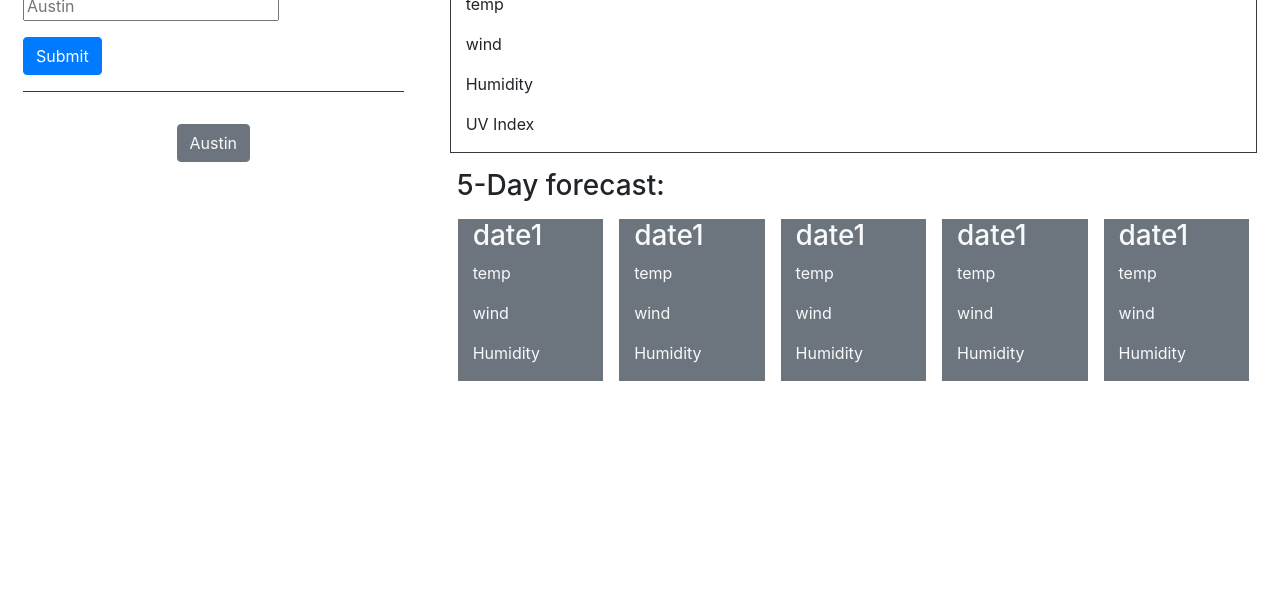
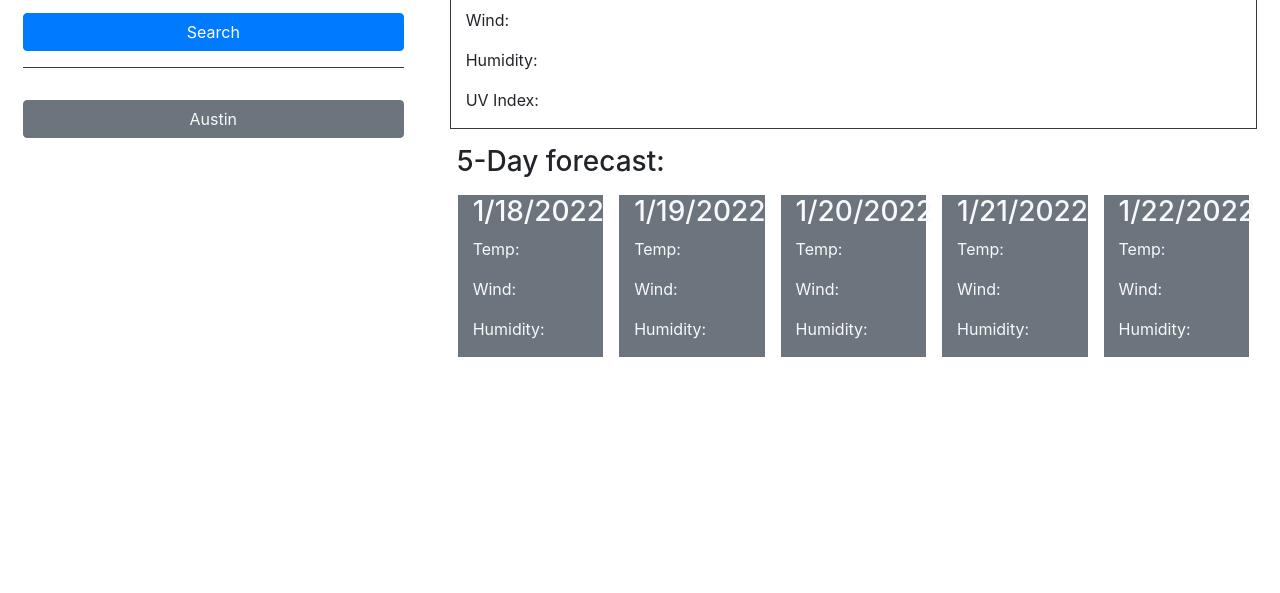
Before and after one commit to francis-bond/weatherdashboard, a plain HTML site: page index.html in a window 1280 px wide. Shown: the part 207-800 px from the top of the page. Drawn offline with nearby package versions, Linux system fonts and the light colour scheme.

Commit message:
Added code to display current date and future dates.

```diff
--- a/Assets/js/script.js
+++ b/Assets/js/script.js
@@ -6,4 +6,81 @@
             // take the input value
             // use an if statement to change color of the UV index depending on conditions
 
-    //
+    // 8e7deb96b85c9cfd811e749262bcb2c2 API key
+
+var submit = document.getElementById("submit");
+var input = document.getElementById("input");
+var apiKey = "8e7deb96b85c9cfd811e749262bcb2c2";
+var longitude = "";
+var latitude = "";
+var search = "";
+var title = document.getElementById("title1");
+var today = moment().format("l");
+var date0 = moment(today).add(1, "days").format("l")
+var date1 = moment(today).add(2, "days").format("l")
+var date2 = moment(today).add(3, "days").format("l")
+var date3 = moment(today).add(4, "days").format("l")
+var date4 = moment(today).add(5, "days").format("l")
+
+
+$("#date0").text(date0);
+$("#date1").text(date1);
+$("#date2").text(date2);
+$("#date3").text(date3);
+$("#date4").text(date4);
+
+submit.addEventListener("click", function(event){
+  event.preventDefault();
+  console.log("Input ", input.value);
+  getLocation();
+});
+
+function getLocation() {
+
+    var search = input.value;
+
+    localStorage.setItem("search", search)
+    var pastSearches = JSON.parse(localStorage.getItem("pastSearches"));
+    if (pastSearches == null) {
+      pastSearches = [];
+    }
+    if (pastSearches.lenght = 10){
+
+    }
+    pastSearches.unshift(search);
+    localStorage.setItem("pastSearches", JSON.stringify(pastSearches));
+
+
+    title.textContent = search +" "+ today;
+    console.log(search)
+    var requestUrl = "https://api.openweathermap.org/data/2.5/weather?q="+search+"&appid="+ apiKey;
+    console.log(requestUrl)
+
+    fetch(requestUrl)
+      .then(function (response) {
+        console.log(response);
+        return response.json();
+      })
+      .then(function (data) {
+        latitude = data.coord.lat
+        longitude = data.coord.lon
+        console.log("Longitude: " + longitude)
+        console.log("latitude: " + latitude)
+        getApi()
+      });
+}
+
+function getApi() {
+
+  var requestUrl = "https://api.openweathermap.org/data/2.5/onecall?lat="+ latitude+"&lon="+ longitude+"&appid="+ apiKey;
+  console.log(requestUrl)
+
+  fetch(requestUrl)
+    .then(function (response) {
+      console.log(response);
+      return response.json();
+    })
+    .then(function (data) {
+      console.log(data)
+    });
+}
--- a/index.html
+++ b/index.html
@@ -7,12 +7,20 @@
   <meta http-equiv="X-UA-Compatible" content="ie=edge">
   <meta name="Description" content="Enter your description here" />
   <link rel="stylesheet" href="https://cdnjs.cloudflare.com/ajax/libs/twitter-bootstrap/4.5.0/css/bootstrap.min.css">
-
+  <script
+  src="https://code.jquery.com/jquery-3.5.1.min.js"
+  integrity="sha256-9/aliU8dGd2tb6OSsuzixeV4y/faTqgFtohetphbbj0="
+  crossorigin="anonymous"
+></script>
+<script
+  type="text/javascript"
+  src="https://cdnjs.cloudflare.com/ajax/libs/moment.js/2.27.0/moment.min.js"
+></script>
   <title>Bootstrap Layouts</title>
 </head>
 
 <body>
-  <header class="container-fluid bg-primary text-light mb-5 p-3">
+  <header class="container-fluid bg-primary text-light mb-4 p-3">
     <div class="d-flex align-items-center">
       <h1>Weather Dashboard</h1>
     </div>
@@ -22,26 +30,26 @@
     <div class="col-12 col-md-4">
         <div class="row justify-content-left my-3 mx-2 border-bottom border-dark">
             <h2>Search for a City:</h2>
-            <form>
+            <form style="width: 100%">
                 <div class="">
-                <input type="text" placeholder="Austin">
+                <input type="text" placeholder="Austin" style="width: 100%" id="input">
                 </div>
-                <button type="submit" class="btn btn-primary my-3">Submit</button>
+                <button type="submit" class="btn btn-primary my-3" style="width: 100%" id="submit">Search</button>
             </form>
         </div>
         <div class="row justify-content-center my-3 mx-2">
-            <button type="submit" class="btn btn-secondary text-light my-3">Austin</button>
+            <button type="submit" class="btn btn-secondary text-light my-3" style="width: 100%">Austin</button>
         </div>
     </div>
 
     <div class="col-12 col-md-8">
         <div class="row justify-content-around my-3 mx-2 border border-dark">
             <div class="col">
-                <h2>Atlanta</h2>
-                <p>temp</p>
-                <p>wind</p>
-                <p>Humidity</p>
-                <p>UV Index</p>
+                <h2 id="title1">Atlanta</h2>
+                <p id="temp">Temp: </p>
+                <p id="wind">Wind: </p>
+                <p id="humid">Humidity: </p>
+                <p id="uvi">UV Index: </p>
             </div>
         </div>
         <div class="col">
@@ -49,38 +57,40 @@
         </div>
         <div class="d-flex row my-2 mx-2">
             <div class="col bg-secondary text-light mx-2 my-2">
-                <h3>date1</h3>
-                <p>temp</p>
-                <p>wind</p>
-                <p>Humidity</p>
+                <h3 id="date0">date1</h3>
+                <p id="temp0">Temp: </p>
+                <p id="wind0">Wind: </p>
+                <p id="humid0">Humidity: </p>
             </div>
             <div class="col bg-secondary text-light mx-2 my-2">
-                <h3>date1</h3>
-                <p>temp</p>
-                <p>wind</p>
-                <p>Humidity</p>
+                <h3 id="date1">date1</h3>
+                <p id="temp1">Temp: </p>
+                <p id="wind1">Wind: </p>
+                <p id="humid1">Humidity: </p>
             </div>
             <div class="col bg-secondary text-light mx-2 my-2">
-                <h3>date1</h3>
-                <p>temp</p>
-                <p>wind</p>
-                <p>Humidity</p>
+                <h3 id="date2">date1</h3>
+                <p id="temp2">Temp: </p>
+                <p id="wind2">Wind: </p>
+                <p id="humid2">Humidity: </p>
             </div>
             <div class="col bg-secondary text-light mx-2 my-2">
-                <h3>date1</h3>
-                <p>temp</p>
-                <p>wind</p>
-                <p>Humidity</p>
+                <h3 id="date3">date1</h3>
+                <p id="temp3">Temp: </p>
+                <p id="wind3">Wind: </p>
+                <p id="humid3">Humidity: </p>
             </div>
             <div class="col bg-secondary text-light mx-2 my-2">
-                <h3>date1</h3>
-                <p>temp</p>
-                <p>wind</p>
-                <p>Humidity</p>
+                <h3 id="date4">date1</h3>
+                <p id="temp4">Temp: </p>
+                <p id="wind4">Wind: </p>
+                <p id="humid4">Humidity: </p>
             </div>
         </div>
     </div>
     </div>
+
+    <script src="./Assets/js/script.js"></script>
 </body>
 
 </html>
```
